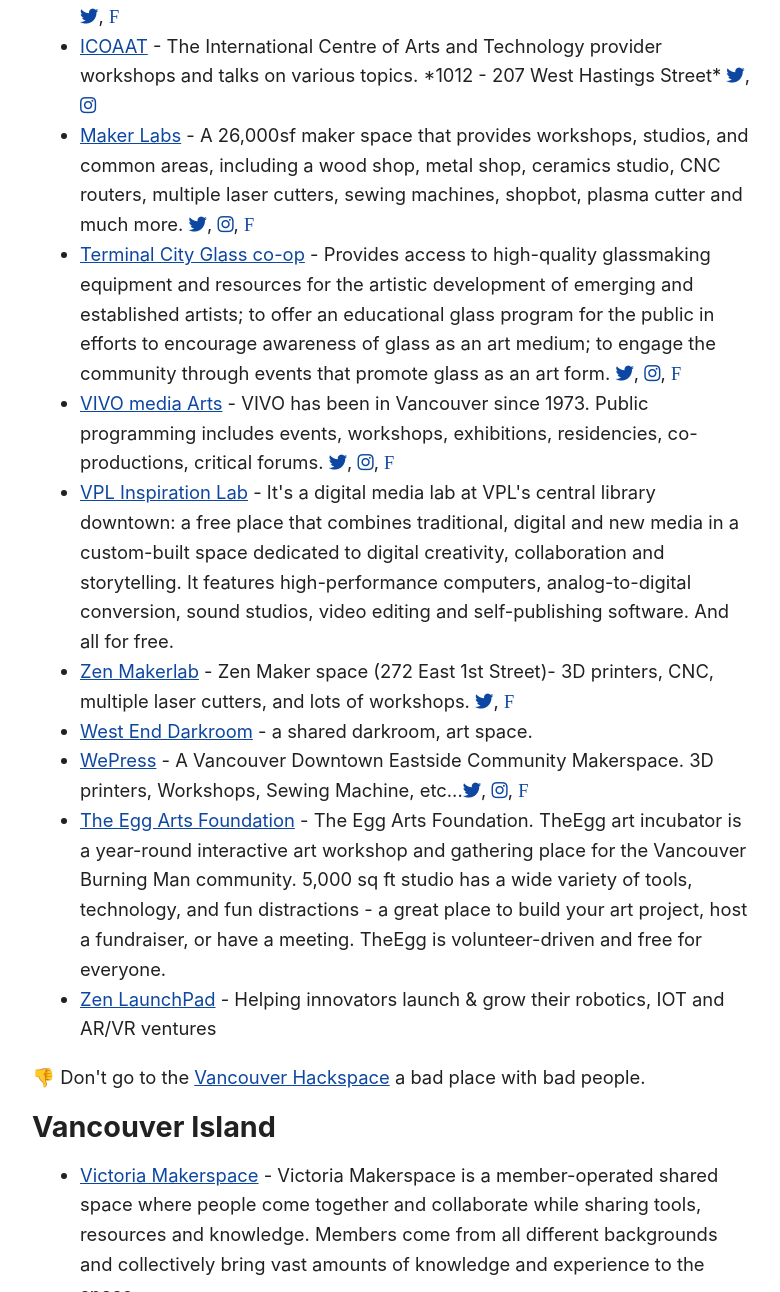
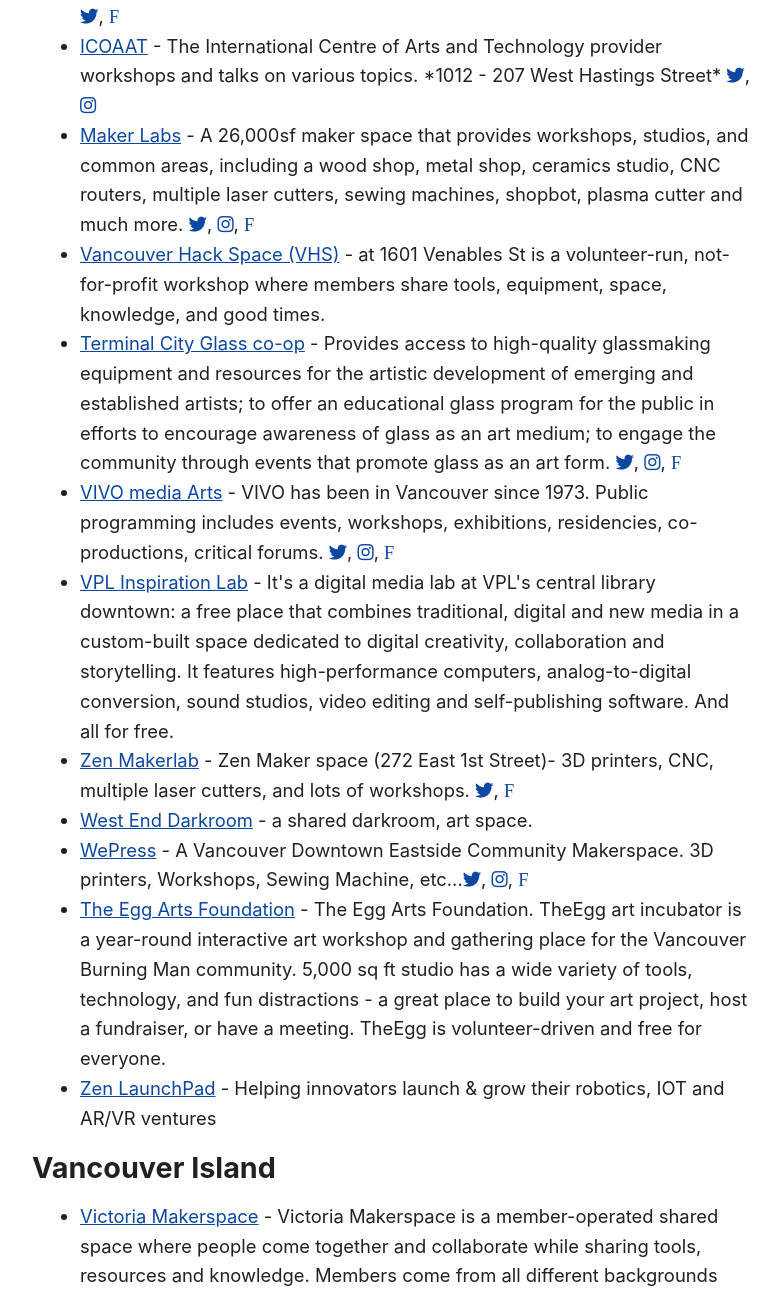
Before and after one commit to funvill/hackspace.ca, a website: page index.html in a window 1280 px wide. Shown: the part 934-2226 px from the top of the page, without its empty margins (248-1028 px from the left). Drawn offline with Linux system fonts and the light colour scheme.

Commit message:
Add Vancouver Hack Space to list of spaces

```diff
--- a/index.html
+++ b/index.html
@@ -44,6 +44,7 @@
       <li><a href='http://vancouvertoollibrary.com/'>Vancouver Tool Library</a> - The VTL is a collective community resource, run by its members for its members. They lend out tools to the public. <a href='https://vancouver.myturn.com/library/inventory/browse'>List of tools</a>. <a href='https://twitter.com/vantoollibrary'><i class="fab fa-twitter" aria-hidden="true"></i></a>, <a href='https://www.facebook.com/vancouvertoollibrary'><i class="fab fa-facebook-official" aria-hidden="true">F</i></a></li>
       <li><a href='http://www.icoaat.com/'>ICOAAT</a> - The International Centre of Arts and Technology provider workshops and talks on various topics. *1012 - 207 West Hastings Street* <a href='https://twitter.com/icoaat'><i class="fab fa-twitter" aria-hidden="true"></i></a>, <a href='https://www.instagram.com/icoaat'><i class="fab fa-instagram" aria-hidden="true"></i></a></li>
       <li><a href='http://www.makerlabs.com/'>Maker Labs</a> - A 26,000sf maker space that provides workshops, studios, and common areas, including a wood shop, metal shop, ceramics studio, CNC routers, multiple laser cutters, sewing machines, shopbot, plasma cutter and much more. <a href='https://twitter.com/MakerLabsVan'><i class="fab fa-twitter" aria-hidden="true"></i></a>, <a href='http://instagram.com/makerlabs'><i class="fab fa-instagram" aria-hidden="true"></i></a>, <a href='http://www.facebook.com/makerlabs'><i class="fab fa-facebook-official" aria-hidden="true">F</i></a></li>
+      <li><a href='https://vanhack.ca/'>Vancouver Hack Space (VHS)</a> - at 1601 Venables St is a volunteer-run, not-for-profit workshop where members share tools, equipment, space, knowledge, and good times.</li>
       <li><a href='http://www.terminalcityglass.com/'>Terminal City Glass co-op</a> - Provides access to high-quality glassmaking equipment and resources for the artistic development of emerging and established artists; to offer an educational glass program for the public in efforts to encourage awareness of glass as an art medium; to engage the community through events that promote glass as an art form. <a href='https://twitter.com/tcgcoop'><i class="fab fa-twitter" aria-hidden="true"></i></a>, <a href='http://www.instagram.com/terminalcityglass'><i class="fab fa-instagram" aria-hidden="true"></i></a>, <a href='https://www.facebook.com/terminalcityglass'><i class="fab fa-facebook-official" aria-hidden="true">F</i></a></li>
       <li><a href='http://www.vivomediaarts.com'>VIVO media Arts</a> - VIVO has been in Vancouver since 1973. Public programming includes events, workshops, exhibitions, residencies, co-productions, critical forums. <a href='https://twitter.com/vivomediaarts'><i class="fab fa-twitter" aria-hidden="true"></i></a>, <a href='https://www.instagram.com/vivomediaarts'><i class="fab fa-instagram" aria-hidden="true"></i></a>, <a href='https://www.facebook.com/vivomediaarts'><i class="fab fa-facebook-official" aria-hidden="true">F</i></a></li>
       <li><a href='https://www.vpl.ca/inspiration-labs'>VPL Inspiration Lab</a> - It's a digital media lab at VPL's central library downtown: a free place that combines traditional, digital and new media in a custom-built space dedicated to digital creativity, collaboration and storytelling. It features high-performance computers, analog-to-digital conversion, sound studios, video editing and self-publishing software. And all for free.</li>
@@ -53,8 +54,6 @@
       <li><a href='https://www.facebook.com/TheEggArtsFoundation/'>The Egg Arts Foundation</a> - The Egg Arts Foundation. TheEgg art incubator is a year-round interactive art workshop and gathering place for the Vancouver Burning Man community. 5,000 sq ft studio has a wide variety of tools, technology, and fun distractions - a great place to build your art project, host a fundraiser, or have a meeting. TheEgg is volunteer-driven and free for everyone.</li>
       <li><a href="https://www.zenlaunchpad.com/">Zen LaunchPad</a> - Helping innovators launch & grow their robotics, IOT and AR/VR ventures</li>
     </ul>
-
-    <p>👎 Don't go to the <a href='https://blog.abluestar.com/alternatives-to-the-vancouver-hackspace/'>Vancouver Hackspace</a> a bad place with bad people.</p>
 
     <h3>Vancouver Island</h3>
     <ul>
```
